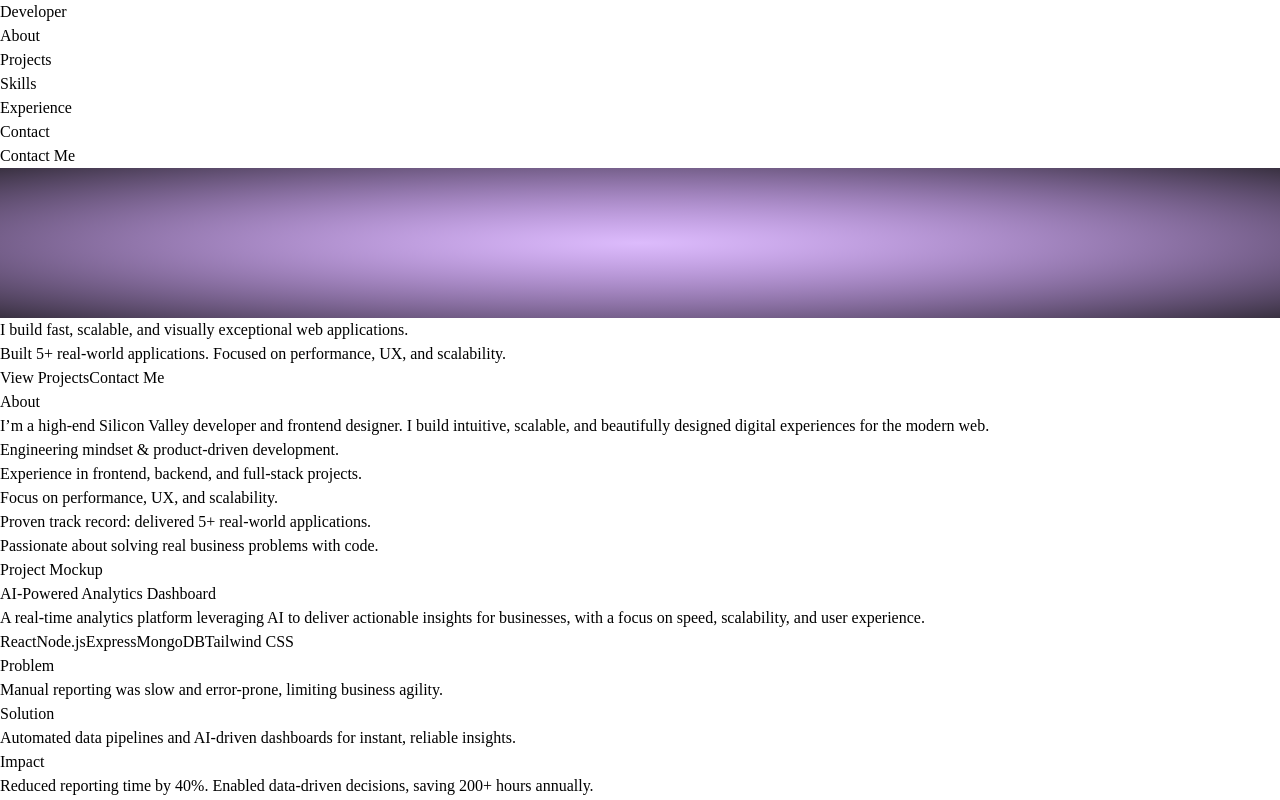
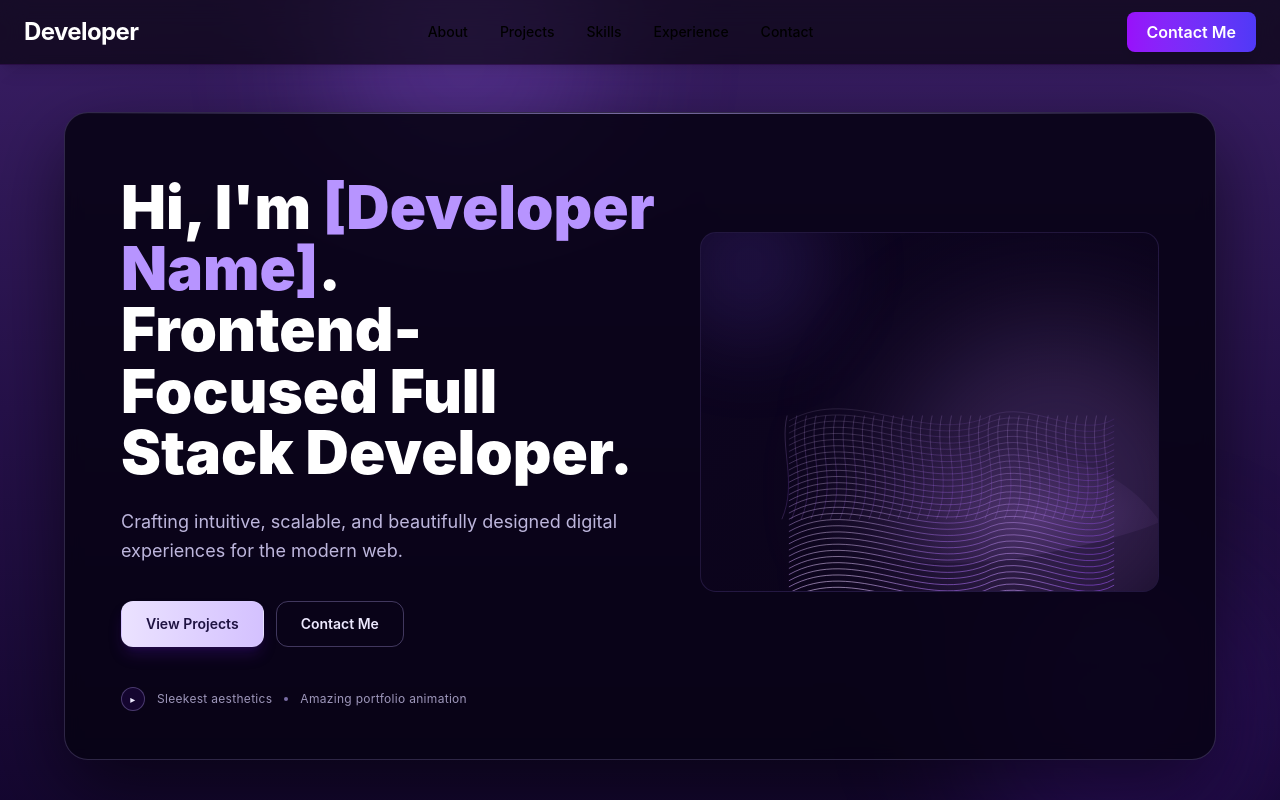
Before and after one commit to Winney360/Winfred-Nkatha-Portfolio, a React (Vite) app in the folder client/: page / in a window 1280 px wide. Shown: the top 800 px of the page. Built offline with nearby package versions, Linux system fonts and the light colour scheme.

Commit message:
refactor: add section IDs for improved navigation and accessibility

```diff
--- a/client/src/index.css
+++ b/client/src/index.css
@@ -1 +1 @@
-@import"tailwindcss";
+@import "tailwindcss";
--- a/client/src/sections/Contact.jsx
+++ b/client/src/sections/Contact.jsx
@@ -39,7 +39,7 @@ const Contact = () => {
   };
 
   return (
-    <section className="max-w-3xl mx-auto px-4 py-20">
+    <section id="contact" className="max-w-3xl mx-auto px-4 py-20">
       <motion.h2
         initial={{ opacity: 0, y: 30 }}
         whileInView={{ opacity: 1, y: 0 }}
--- a/client/src/sections/Hero.jsx
+++ b/client/src/sections/Hero.jsx
@@ -3,49 +3,121 @@ import { motion } from "framer-motion";
 
 const Hero = () => {
   return (
-    <section className="relative min-h-screen flex flex-col justify-center items-center text-center px-4 pt-32 pb-16 bg-linear-to-br from-black via-[#1a0826] to-[#2d0a4b] overflow-hidden">
-      {/* Animated Gradient Mesh Background */}
-      <div className="absolute inset-0 -z-10">
-        <svg width="100%" height="100%" className="w-full h-full">
-          <defs>
-            <radialGradient id="grad1" cx="50%" cy="50%" r="80%" fx="50%" fy="50%">
-              <stop offset="0%" stopColor="#a855f7" stopOpacity="0.4" />
-              <stop offset="100%" stopColor="#000" stopOpacity="0.9" />
-            </radialGradient>
-          </defs>
-          <rect width="100%" height="100%" fill="url(#grad1)" />
-        </svg>
+    <section className="relative min-h-screen overflow-hidden bg-linear-to-b from-[#3a1f65] via-[#26114a] to-[#14072f] px-4 pb-14 pt-28 md:px-8">
+      <div className="absolute inset-0 pointer-events-none">
+        <div className="absolute -top-20 left-1/4 h-72 w-72 rounded-full bg-[#9f66ff]/25 blur-3xl" />
+        <div className="absolute -bottom-16 right-0 h-80 w-80 rounded-full bg-[#7b2bf5]/20 blur-3xl" />
       </div>
-      {/* Content */}
-      <motion.h1
-        initial={{ opacity: 0, y: 40 }}
+
+      <div className="relative mx-auto w-full max-w-6xl rounded-3xl border border-violet-300/20 bg-[#070314]/88 px-8 pb-10 pt-14 shadow-[0_30px_80px_rgba(0,0,0,0.55)] backdrop-blur md:px-14 md:pb-12 md:pt-16">
+        <div className="absolute inset-x-0 top-0 h-px bg-linear-to-r from-transparent via-violet-300/60 to-transparent" />
+
+        <div className="grid items-center gap-10 lg:grid-cols-[1.08fr_0.92fr]">
+          <motion.div
+            initial={{ opacity: 0, y: 18 }}
             animate={{ opacity: 1, y: 0 }}
-        transition={{ duration: 0.8, ease: "easeOut" }}
-        className="text-4xl md:text-6xl font-extrabold text-white mb-4 drop-shadow-lg"
+            transition={{ duration: 0.6, ease: "easeOut" }}
+            className="max-w-xl"
           >
-        I build fast, scalable, and visually exceptional web applications.
-      </motion.h1>
-      <motion.p
-        initial={{ opacity: 0, y: 20 }}
-        animate={{ opacity: 1, y: 0 }}
-        transition={{ delay: 0.3, duration: 0.7, ease: "easeOut" }}
-        className="text-lg md:text-2xl text-purple-200 mb-6 font-medium"
+            <h1 className="text-balance text-4xl font-black leading-[1.02] text-white md:text-6xl">
+              Hi, I&apos;m <span className="text-[#b794ff]">[Developer Name]</span>.
+              <br />
+              Frontend-Focused Full
+              <br />
+              Stack Developer.
+            </h1>
+
+            <p className="mt-6 max-w-lg text-base leading-relaxed text-violet-200/85 md:text-lg">
+              Crafting intuitive, scalable, and beautifully designed digital experiences for the modern web.
+            </p>
+
+            <div className="mt-9 flex flex-wrap items-center gap-3">
+              <a
+                href="#projects"
+                className="rounded-xl border border-violet-200/20 bg-linear-to-r from-[#ebe2ff] to-[#d4c1ff] px-6 py-3 text-sm font-semibold text-[#1e1242] shadow-lg shadow-violet-900/30 transition-transform duration-300 hover:-translate-y-0.5"
               >
-        Built 5+ real-world applications. Focused on performance, UX, and scalability.
-      </motion.p>
+                View Projects
+              </a>
+              <a
+                href="#contact"
+                className="rounded-xl border border-violet-300/30 bg-transparent px-6 py-3 text-sm font-semibold text-violet-100 transition-colors duration-300 hover:bg-violet-500/15"
+              >
+                Contact Me
+              </a>
+            </div>
+          </motion.div>
+
           <motion.div
             initial={{ opacity: 0, scale: 0.95 }}
             animate={{ opacity: 1, scale: 1 }}
-        transition={{ delay: 0.6, duration: 0.6, ease: "easeOut" }}
-        className="flex gap-4 justify-center"
+            transition={{ duration: 0.75, delay: 0.15, ease: "easeOut" }}
+            className="relative h-[290px] w-full overflow-hidden rounded-2xl border border-violet-400/15 bg-linear-to-br from-[#0d0520] to-[#0a0318] md:h-[360px]"
           >
-        <button className="px-7 py-3 rounded-xl bg-linear-to-r from-purple-600 to-indigo-600 text-white font-semibold shadow-xl hover:scale-105 hover:shadow-purple-500/40 transition-transform text-lg">
-          View Projects
-        </button>
-        <button className="px-7 py-3 rounded-xl border border-purple-500 text-purple-200 font-semibold bg-black/40 hover:bg-purple-900/30 hover:text-white transition-colors text-lg">
-          Contact Me
-        </button>
+            <div className="absolute -bottom-16 -right-16 h-[330px] w-[330px] rounded-full bg-[#c085ff]/22 blur-3xl" />
+            <div className="absolute -top-12 -left-8 h-40 w-40 rounded-full bg-[#8758ff]/14 blur-2xl" />
+
+            <svg viewBox="0 0 520 380" className="absolute inset-0 h-full w-full" aria-hidden="true">
+              <defs>
+                <linearGradient id="meshStroke" x1="0%" y1="0%" x2="100%" y2="100%">
+                  <stop offset="0%" stopColor="#efd9ff" stopOpacity="0.85" />
+                  <stop offset="100%" stopColor="#9d4dff" stopOpacity="0.85" />
+                </linearGradient>
+                <radialGradient id="meshFill" cx="68%" cy="74%" r="65%">
+                  <stop offset="0%" stopColor="#c887ff" stopOpacity="0.22" />
+                  <stop offset="100%" stopColor="#0d0620" stopOpacity="0" />
+                </radialGradient>
+              </defs>
+
+              <path
+                d="M522 315C489 264 428 241 372 234C318 228 270 233 225 210C190 193 157 158 127 166C96 174 66 224 74 264C82 304 130 336 185 350C246 366 314 364 373 354C426 345 489 330 522 315Z"
+                fill="url(#meshFill)"
+              />
+
+              {Array.from({ length: 30 }).map((_, i) => {
+                const y = 200 + i * 7;
+                return (
+                  <path
+                    key={`wave-${i}`}
+                    d={`M100 ${y} C 175 ${y - 42} 255 ${y + 30} 330 ${y - 6} C 375 ${y - 24} 430 ${y + 22} 470 ${y - 2}`}
+                    fill="none"
+                    stroke="url(#meshStroke)"
+                    strokeOpacity={0.15 + i * 0.02}
+                    strokeWidth="1.05"
+                  />
+                );
+              })}
+
+              {Array.from({ length: 34 }).map((_, i) => {
+                const x = 98 + i * 11;
+                return (
+                  <path
+                    key={`cross-${i}`}
+                    d={`M${x} 194 C ${x - 9} 230 ${x + 12} 270 ${x - 6} 312`}
+                    fill="none"
+                    stroke="url(#meshStroke)"
+                    strokeOpacity="0.28"
+                    strokeWidth="0.9"
+                  />
+                );
+              })}
+            </svg>
           </motion.div>
+        </div>
+
+        <motion.div
+          initial={{ opacity: 0, y: 10 }}
+          animate={{ opacity: 1, y: 0 }}
+          transition={{ delay: 0.35, duration: 0.6 }}
+          className="mt-10 inline-flex items-center gap-3 text-xs tracking-wide text-violet-200/70"
+        >
+          <span className="inline-flex h-6 w-6 items-center justify-center rounded-full border border-violet-300/30 bg-violet-600/10 text-[10px] text-violet-100">
+            ▸
+          </span>
+          <span>Sleekest aesthetics</span>
+          <span className="h-1 w-1 rounded-full bg-violet-300/60" />
+          <span>Amazing portfolio animation</span>
+        </motion.div>
+      </div>
     </section>
   );
 };
--- a/client/src/sections/Projects.jsx
+++ b/client/src/sections/Projects.jsx
@@ -43,7 +43,7 @@ const Projects = () => {
       : projectsData.filter((p) => p.category === selected);
 
   return (
-    <section className="max-w-7xl mx-auto px-4 py-20">
+    <section id="projects" className="max-w-7xl mx-auto px-4 py-20">
       <motion.h2
         initial={{ opacity: 0, y: 30 }}
         whileInView={{ opacity: 1, y: 0 }}
```
Lines whose indentation alone changed are shown as unchanged.
